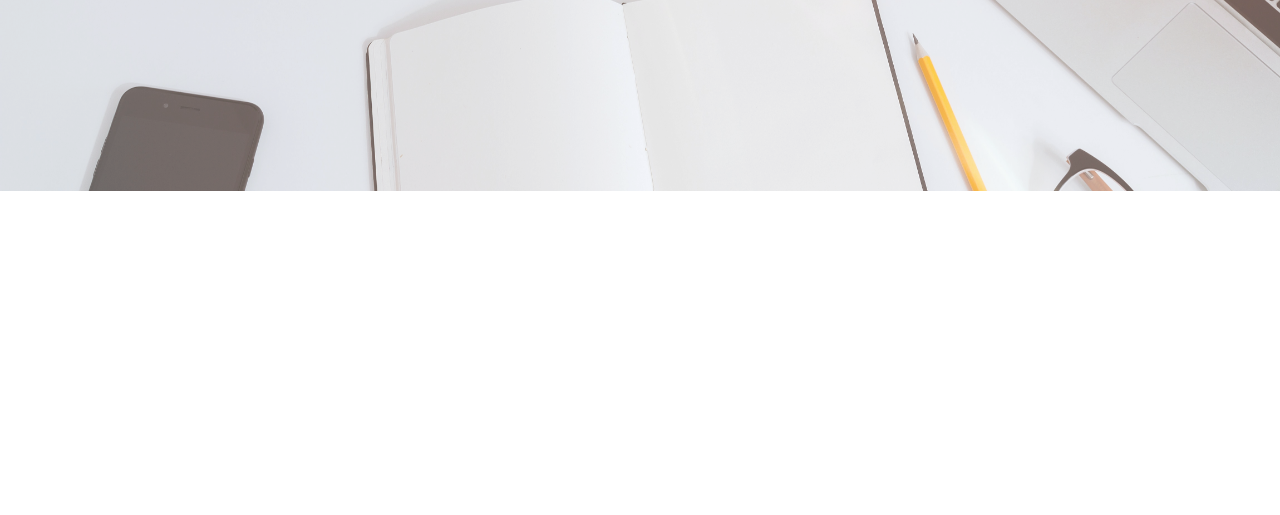
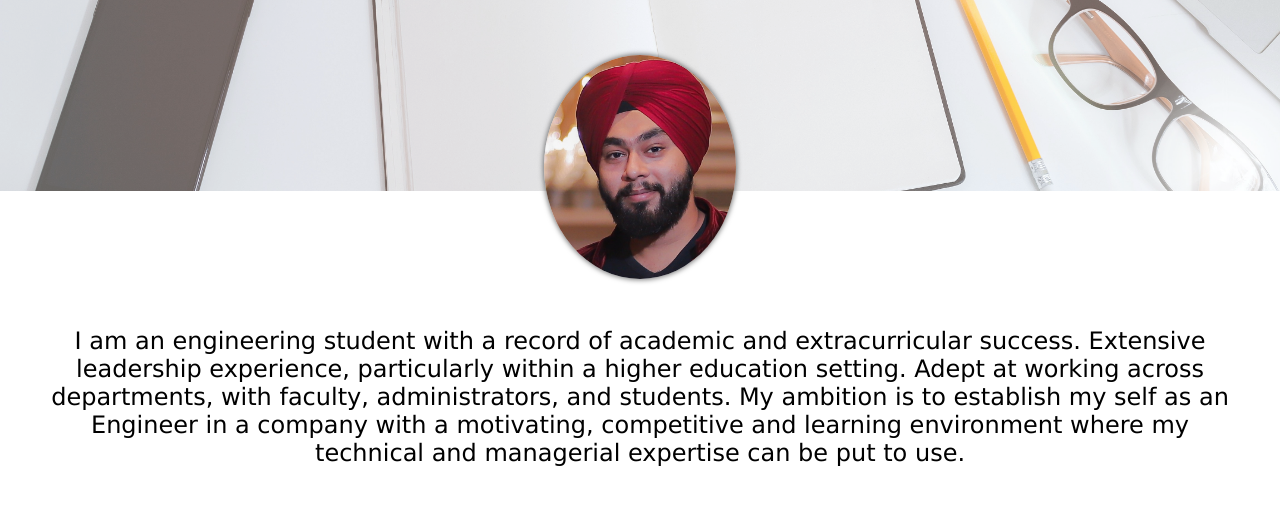
Before and after one commit to rupinderjdn/Resume-project, a plain HTML site: page index.html in a window 1280 px wide. Shown: the part 289-804 px from the top of the page. Drawn offline with nearby package versions, Linux system fonts and the light colour scheme; no server answers.

Commit message:
editing my resume project

```diff
--- a/index.html
+++ b/index.html
@@ -53,6 +53,11 @@
                         </a>
                     </li>
                     <li>
+                        <a href="https://github.com/rupinderjdn">
+                            <span class="fab fa-github"></span>
+                        </a>
+                    </li>
+                    <li>
                         <a href="https://www.codechef.com/users/kira264">
                             <span class="iconify" data-icon="simple-icons:codechef"></span>
                         </a>
@@ -68,7 +73,20 @@
         </div>
     </header>
     <main>
-        <section id="about"></section>
+        <section id="about">
+            <div id="my-image">
+                <img src="images/my-image.jpg">
+            </div>
+            <p class="text-center">
+                I am an engineering  student with a record of academic and
+                extracurricular success. Extensive leadership experience,
+                particularly within a higher education setting.
+                Adept at working across departments, with faculty, administrators,
+                and students. My ambition is to establish my self as an Engineer in a company
+                with a motivating, competitive and learning environment where
+                my technical and managerial expertise can be put to use.
+            </p>
+        </section>
         <section id="skills"></section>
         <section id="experience"></section>
         <section id="education"></section>
--- a/style.css
+++ b/style.css
@@ -1,5 +1,6 @@
 body {
     margin: 0px;
+    font-family: Verdana, Geneva, Tahoma, sans-serif;
 }
 #body-header {
     /* important to provide height cuz default is zero */
@@ -52,7 +53,6 @@ body {
 }
 #my-name{
     font-size: 5rem;
-    letter-spacing: 0.05em;
     font-weight: 700;
     margin-bottom: 0.5rem;
 }
@@ -67,3 +67,24 @@ body {
     box-shadow: 0px 0px 6px 4px rgba(0,0,0,0.5);
     /* horizontal offset vertical offset blurr spread and color */
 }
+#about{
+    height: auto;
+    width: 100%;
+    position: relative;
+}
+#my-image{
+    height: 14rem;
+    width: 12rem;
+    margin: auto;
+    margin-top: -17vh;
+}
+#my-image img{
+    height: 100%;
+    width: 100%;
+    border-radius: 50%;
+    box-shadow: 0px 0px 5px 1px rgba(0,0,0,0.5);
+}
+#about p{
+    margin: 3rem 3rem 3rem 3rem;
+    font-size: x-large;
+}
```
Also changed, not shown: images/codechef.png (added), images/my-image.jpg (added).
